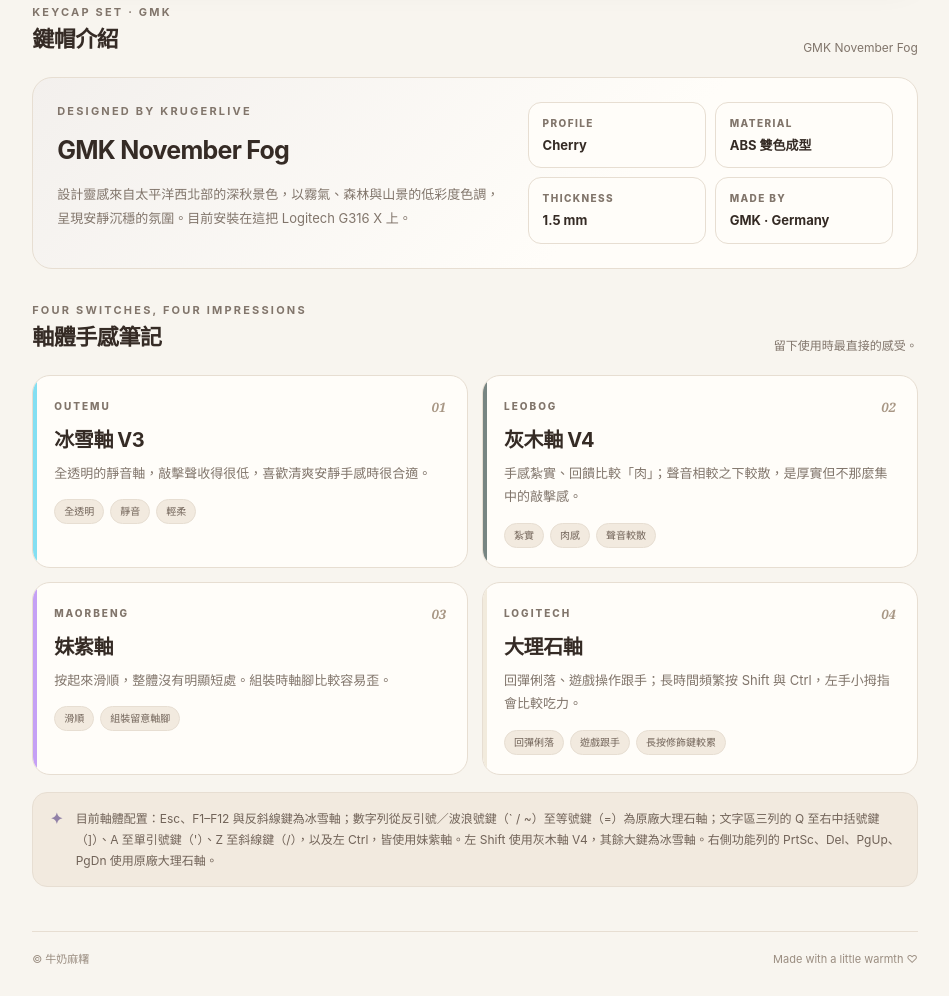
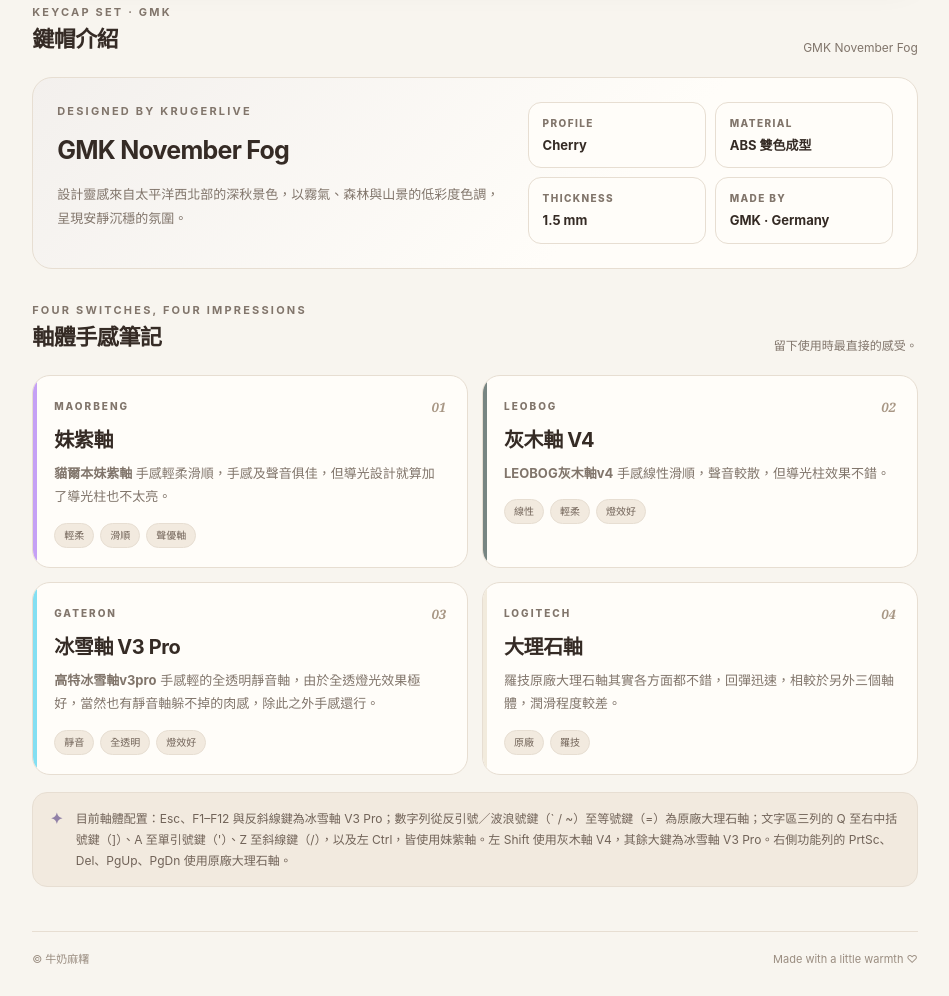
Before and after one commit to M0CHi-Fuwa/M0CHi-Fuwa.github.io, a plain HTML site: page gaming/keyboard.html in a window 1280 px wide. Shown: the part 805-1801 px from the top of the page, without its empty margins (311-1260 px from the left). Drawn offline with Linux system fonts and the light colour scheme.

Commit message:
Add files via upload

```diff
--- a/gaming/keyboard.html
+++ b/gaming/keyboard.html
@@ -91,7 +91,7 @@
   <section aria-labelledby="keycap-title">
     <div class="section-head"><div><div class="eyebrow">KEYCAP SET · GMK</div><h3 id="keycap-title">鍵帽介紹</h3></div><p>GMK November Fog</p></div>
     <article class="keycap-profile">
-      <div class="keycap-story"><div class="eyebrow">DESIGNED BY KRUGERLIVE</div><h4>GMK November Fog</h4><p>設計靈感來自太平洋西北部的深秋景色，以霧氣、森林與山景的低彩度色調，呈現安靜沉穩的氛圍。目前安裝在這把 Logitech G316 X 上。</p></div>
+      <div class="keycap-story"><div class="eyebrow">DESIGNED BY KRUGERLIVE</div><h4>GMK November Fog</h4><p>設計靈感來自太平洋西北部的深秋景色，以霧氣、森林與山景的低彩度色調，呈現安靜沉穩的氛圍。</p></div>
       <dl class="keycap-specs" aria-label="鍵帽規格">
         <div class="keycap-spec"><dt>Profile</dt><dd>Cherry</dd></div>
         <div class="keycap-spec"><dt>Material</dt><dd>ABS 雙色成型</dd></div>
@@ -102,12 +102,12 @@
   </section>
   <section aria-labelledby="switches-title"><div class="section-head"><div><div class="eyebrow">FOUR SWITCHES, FOUR IMPRESSIONS</div><h3 id="switches-title">軸體手感筆記</h3></div><p>留下使用時最直接的感受。</p></div>
     <div class="switch-grid">
-      <article class="switch-card" data-axis-card="ice" style="--switch-color:#83DFF2"><div class="switch-maker"><span>Outemu</span><span class="switch-index">01</span></div><h3>冰雪軸 V3</h3><p>全透明的靜音軸，敲擊聲收得很低，喜歡清爽安靜手感時很合適。</p><div class="feel"><span>全透明</span><span>靜音</span><span>輕柔</span></div></article>
-      <article class="switch-card" data-axis-card="graywood" style="--switch-color:#778582"><div class="switch-maker"><span>Leobog</span><span class="switch-index">02</span></div><h3>灰木軸 V4</h3><p>手感紮實、回饋比較「肉」；聲音相較之下較散，是厚實但不那麼集中的敲擊感。</p><div class="feel"><span>紮實</span><span>肉感</span><span>聲音較散</span></div></article>
-      <article class="switch-card" data-axis-card="purple" style="--switch-color:#C5A0F5"><div class="switch-maker"><span>Maorbeng</span><span class="switch-index">03</span></div><h3>妹紫軸</h3><p>按起來滑順，整體沒有明顯短處。組裝時軸腳比較容易歪。</p><div class="feel"><span>滑順</span><span>組裝留意軸腳</span></div></article>
-      <article class="switch-card" data-axis-card="marble" style="--switch-color:#F2EBDD"><div class="switch-maker"><span>Logitech</span><span class="switch-index">04</span></div><h3>大理石軸</h3><p>回彈俐落、遊戲操作跟手；長時間頻繁按 Shift 與 Ctrl，左手小拇指會比較吃力。</p><div class="feel"><span>回彈俐落</span><span>遊戲跟手</span><span>長按修飾鍵較累</span></div></article>
+      <article class="switch-card" data-axis-card="purple" style="--switch-color:#C5A0F5"><div class="switch-maker"><span>Maorbeng</span><span class="switch-index">01</span></div><h3>妹紫軸</h3><p><strong>貓爾本妹紫軸</strong> 手感輕柔滑順，手感及聲音俱佳，但導光設計就算加了導光柱也不太亮。</p><div class="feel"><span>輕柔</span><span>滑順</span><span>聲優軸</span></div></article>
+      <article class="switch-card" data-axis-card="graywood" style="--switch-color:#778582"><div class="switch-maker"><span>LEOBOG</span><span class="switch-index">02</span></div><h3>灰木軸 V4</h3><p><strong>LEOBOG灰木軸v4</strong> 手感線性滑順，聲音較散，但導光柱效果不錯。</p><div class="feel"><span>線性</span><span>輕柔</span><span>燈效好</span></div></article>
+      <article class="switch-card" data-axis-card="ice" style="--switch-color:#83DFF2"><div class="switch-maker"><span>Gateron</span><span class="switch-index">03</span></div><h3>冰雪軸 V3 Pro</h3><p><strong>高特冰雪軸v3pro</strong> 手感輕的全透明靜音軸，由於全透燈光效果極好，當然也有靜音軸躲不掉的肉感，除此之外手感還行。</p><div class="feel"><span>靜音</span><span>全透明</span><span>燈效好</span></div></article>
+      <article class="switch-card" data-axis-card="marble" style="--switch-color:#F2EBDD"><div class="switch-maker"><span>Logitech</span><span class="switch-index">04</span></div><h3>大理石軸</h3><p>羅技原廠大理石軸其實各方面都不錯，回彈迅速，相較於另外三個軸體，潤滑程度較差。</p><div class="feel"><span>原廠</span><span>羅技</span></div></article>
     </div>
-    <div class="keyboard-note"><b aria-hidden="true">✦</b><span>目前軸體配置：Esc、F1–F12 與反斜線鍵為冰雪軸；數字列從反引號／波浪號鍵（` / ~）至等號鍵（=）為原廠大理石軸；文字區三列的 Q 至右中括號鍵（]）、A 至單引號鍵（'）、Z 至斜線鍵（/），以及左 Ctrl，皆使用妹紫軸。左 Shift 使用灰木軸 V4，其餘大鍵為冰雪軸。右側功能列的 PrtSc、Del、PgUp、PgDn 使用原廠大理石軸。</span></div>
+    <div class="keyboard-note"><b aria-hidden="true">✦</b><span>目前軸體配置：Esc、F1–F12 與反斜線鍵為冰雪軸 V3 Pro；數字列從反引號／波浪號鍵（` / ~）至等號鍵（=）為原廠大理石軸；文字區三列的 Q 至右中括號鍵（]）、A 至單引號鍵（'）、Z 至斜線鍵（/），以及左 Ctrl，皆使用妹紫軸。左 Shift 使用灰木軸 V4，其餘大鍵為冰雪軸 V3 Pro。右側功能列的 PrtSc、Del、PgUp、PgDn 使用原廠大理石軸。</span></div>
   </section>
   <footer class="footer"><span>© 牛奶麻糬</span><span>Made with a little warmth ♡</span></footer>
 </main></div>
```
Also changed, not shown: moto.html (+5 -5 lines).
